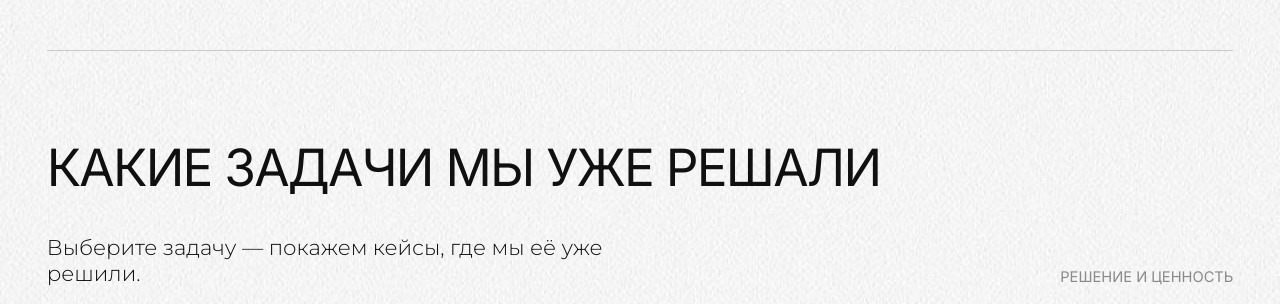
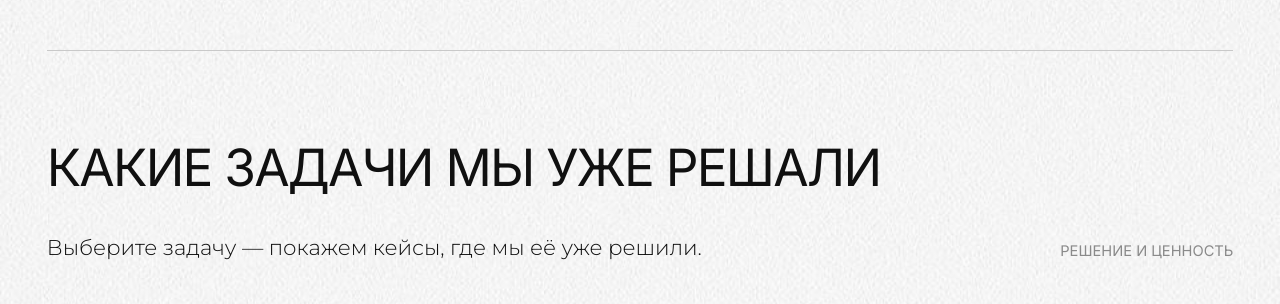
Before and after one commit to Ivanweb1/3d-group, a website built with Vite: page cases.html in a window 1280 px wide. Shown: the part 618-922 px from the top of the page. Built offline with nearby package versions, Linux system fonts and the light colour scheme; some packages are replaced by stand-ins of ours; animation ran at ten frames a second.

Commit message:
Keep tasks subtitle on one line on desktop
Co-Authored-By: Claude Opus 5.5 <noreply@anthropic.com>
Claude-Session: https://claude.ai/code/session_01Y81MjNJpAdQcmricFRHABj

```diff
--- a/src/scss/blocks/_tasks.scss
+++ b/src/scss/blocks/_tasks.scss
@@ -15,9 +15,9 @@
   }
   &__title { @include title; grid-area: title; font-size: 3.2rem; @include up($bp-lg) { font-size: 7.7rem; letter-spacing: -0.035em; } }
   &__text {
-    grid-area: text; margin: 0; max-width: 85rem;
+    grid-area: text; margin: 0; max-width: none;
     font-size: 1.8rem; line-height: 1.2; font-weight: 300;
-    @include up($bp-lg) { font-size: 3.2rem; }
+    @include up($bp-lg) { font-size: 3.2rem; white-space: nowrap; }
   }
   &__mark {
     grid-area: mark; margin: 0;
```
